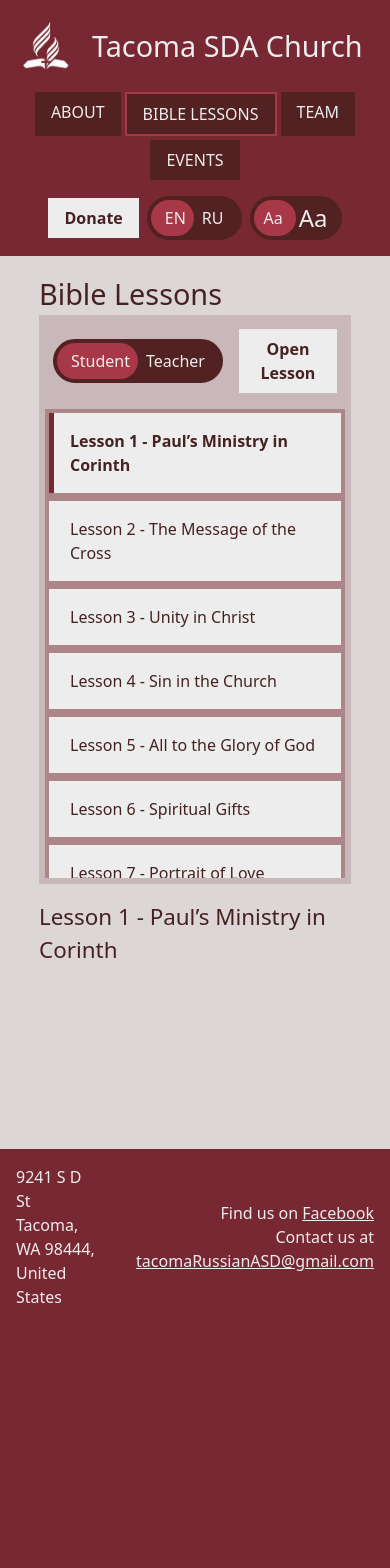
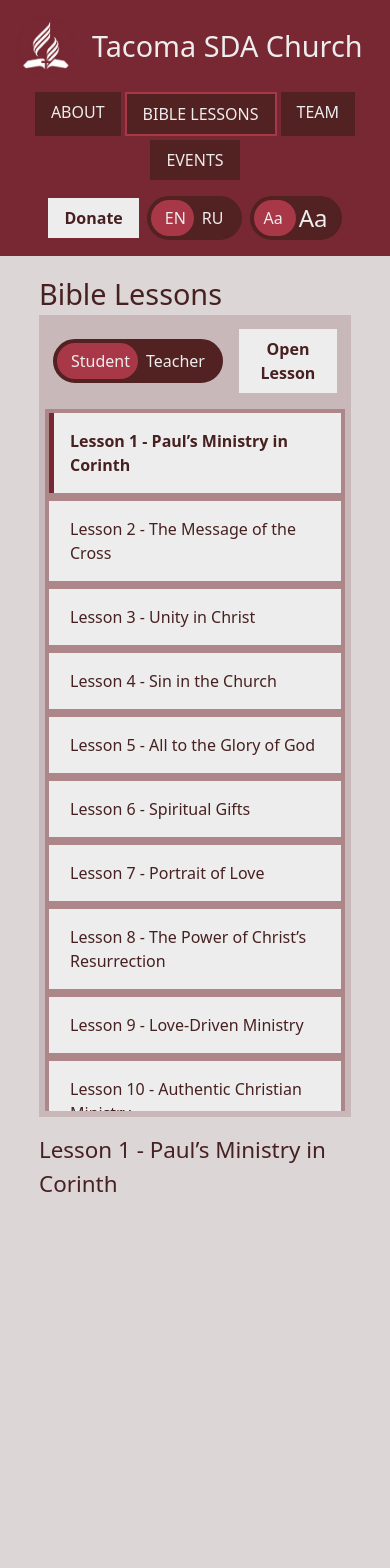
Before and after one commit to glavavlada/TacomaASDWebsite, a Next.js app in the folder my-church-site/: page /BibleLessons in a window 390 px wide. Shown: the top 1568 px of the page. Before the commit the page ends 1325 px from the top, so only its background shows below. Built offline with nearby package versions, Linux system fonts and the light colour scheme.

Commit message:
added email wrapping and fixed pdf height on mobile

```diff
--- a/my-church-site/src/app/BibleLessons/page.tsx
+++ b/my-church-site/src/app/BibleLessons/page.tsx
@@ -41,10 +41,10 @@ export default function BibleLessons() {
       <h1>{labels.pageTitle}</h1>
 
       {/* Lesson Layout */}
-      <div className="grid h-[95vh] grid-cols-1 items-stretch gap-4 lg:grid-cols-[clamp(22rem,25vw,32rem)_1fr]">
+      <div className="grid grid-cols-1 gap-4 lg:h-[95vh] lg:grid-cols-[clamp(22rem,25vw,32rem)_1fr]">
 
         {/* Left Panel */}
-        <aside className="flex min-h-0 flex-col gap-2 bg-[var(--border)] p-1.5">
+        <aside className="flex h-[95vh] min-h-0 flex-col gap-2 bg-[var(--border)] p-1.5 lg:h-full">
 
           {/* Option Buttons */}
           <div className="flex shrink-0 items-center justify-between gap-4 p-2">
@@ -80,15 +80,19 @@ export default function BibleLessons() {
         </aside>
 
         {/* Right-hand lesson viewer */}
-        <section className="flex min-h-0 flex-col">
-          <h2 className="shrink-0">{lesson.title}</h2>
+        <section className="flex h-[95vh] min-h-0 flex-col lg:h-full">
+
+          <h2 className="shrink-0">
+            {lesson.title}
+          </h2>
 
           <iframe
             key={lessonUrl}
             src={lessonUrl}
             title={lesson.title}
-            className="min-h-0 w-full flex-1 rounded-[0.4rem]"
+            className="min-h-0 w-full flex-1"
           />
+
         </section>
 
       </div>
--- a/my-church-site/src/components/Footer.tsx
+++ b/my-church-site/src/components/Footer.tsx
@@ -13,7 +13,7 @@ export default function Footer() {
               href="https://www.facebook.com/tacomarussian/"
               target="_blank"
               rel="noopener noreferrer"
-              className="link">
+              className="link break-words sm:break-normal">
               Facebook
             </a>
           </p>
@@ -22,7 +22,7 @@ export default function Footer() {
             Contact us at {" "}
             <a
               href="mailto:tacomaRussianASD@gmail.com"
-              className="link">
+              className="link break-words sm:break-normal">
               tacomaRussianASD@gmail.com
             </a>
           </p>
```
